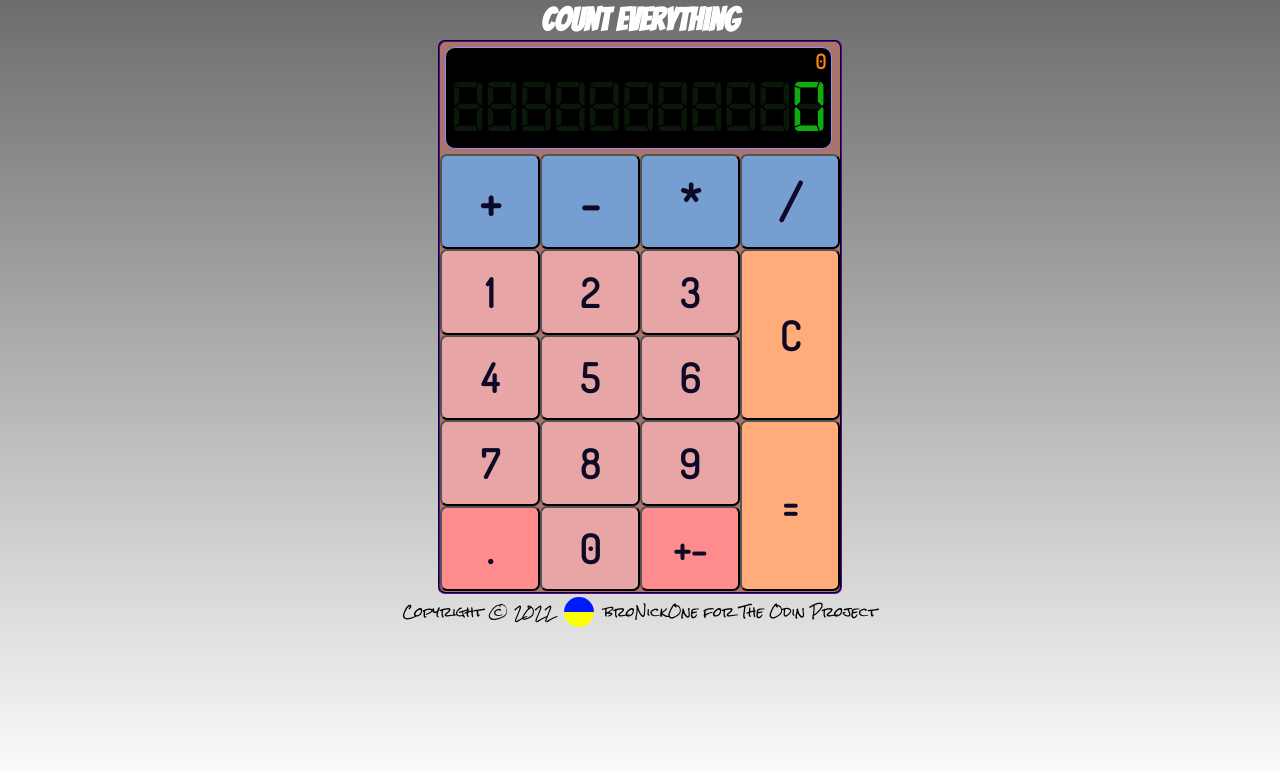
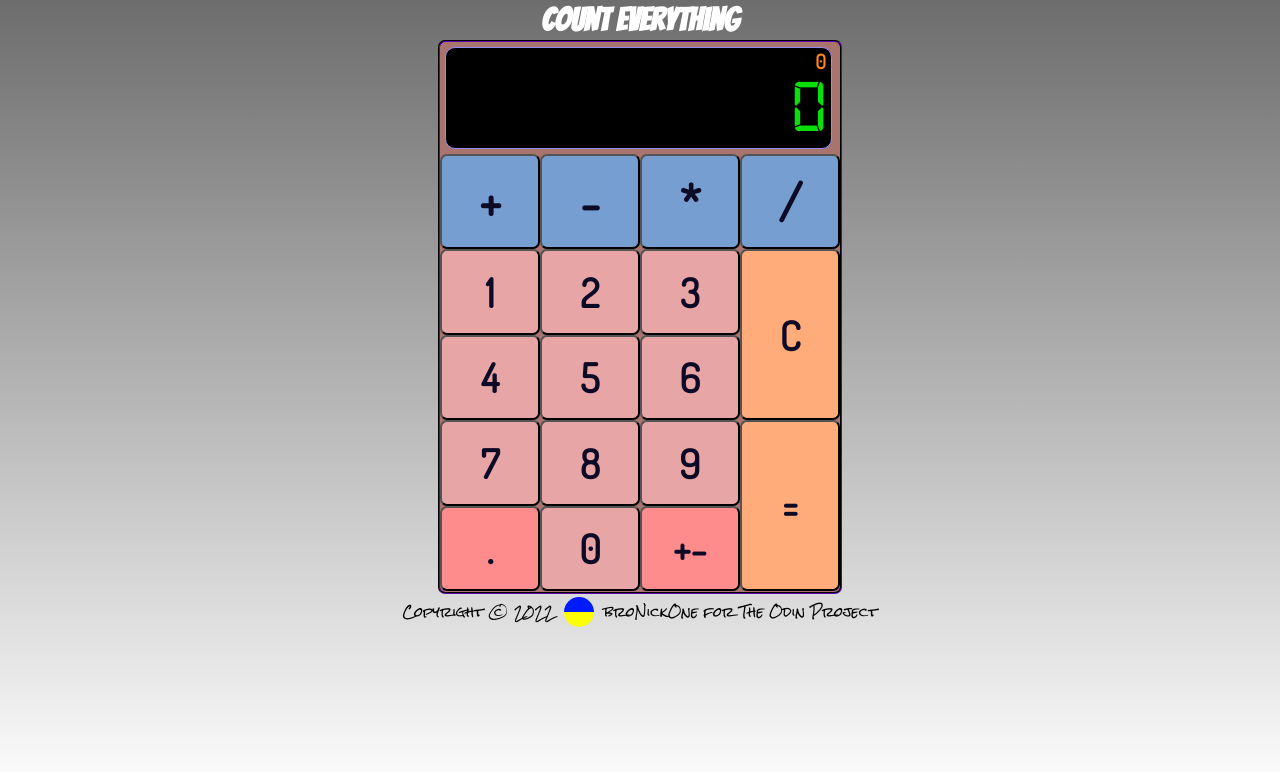
Before and after one commit to bronickone/calculator, a plain HTML site: page index.html in a window 1280 px wide. Drawn offline with Linux system fonts and the light colour scheme.

Commit message:
remove backscreen because of unstable work

```diff
--- a/index.html
+++ b/index.html
@@ -17,7 +17,7 @@
             <div class = "history">0</div>
             <!--<input type="text" id="display" class="display" label="display" value="0" maxlength="10">-->
             <div id="display" class="display">0</div>
-            <div class="backScreen">88888888888</div>
+            <!-- <div class="backScreen">88888888888</div> -->
         </div>
         <div class = "buttons">
             <div id="operators">
--- a/style.css
+++ b/style.css
@@ -14,6 +14,7 @@ body{
     flex-direction: column;
     justify-content: center;
     align-items: center;
+    font-size: 16px;
 }
 .header{
     font-family: Bangers,sans-serif;
@@ -70,8 +71,8 @@ body{
     color:rgba(29, 71, 29, 0.342);
     position: relative;
     font-family: digital-7mono, sans-serif;
-    top:-46.5px;
-    left:-5px;
+    top:-2.9rem;
+    left:-0.35rem;
     z-index: 0;
     font-size: 75px;
 
```
